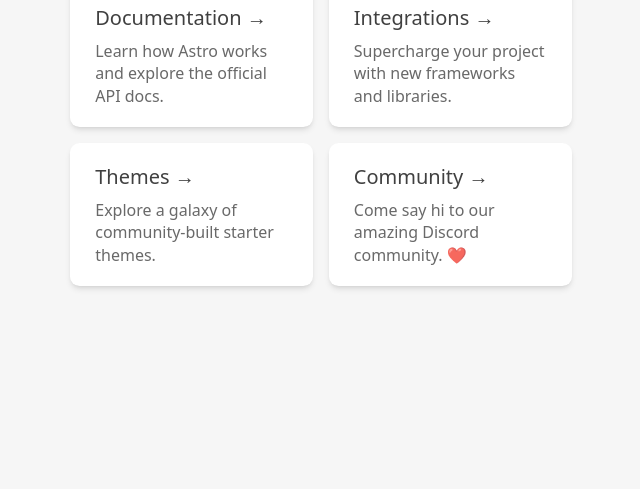
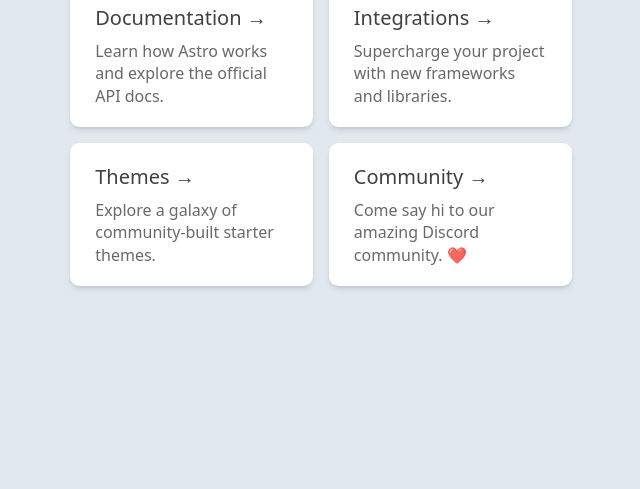
Before and after one commit to mhazhary/azhary.dev, an Astro site: page / in a window 1280 px wide. Shown: the part 311-800 px from the top of the page, without its empty margins (319-959 px from the left). Built offline with nearby package versions, Linux system fonts and the light colour scheme; Astro itself is replaced by a stand-in of ours.

Commit message:
feat: change background color

```diff
--- a/src/layouts/Layout.astro
+++ b/src/layouts/Layout.astro
@@ -7,12 +7,18 @@
 ---
 
 <!DOCTYPE html>
-<html lang="en">
+<html lang="en" class="bg-slate-200">
 	<head>
 		<meta charset="UTF-8" />
 		<meta name="description" content="Astro description" />
 		<meta name="viewport" content="width=device-width" />
 		<link rel="icon" type="image/svg+xml" href="/favicon.svg" />
+		<link rel="preconnect" href="https://fonts.googleapis.com" />
+		<link rel="preconnect" href="https://fonts.gstatic.com" crossorigin />
+		<link
+			href="https://fonts.googleapis.com/css2?family=Space+Grotesk&display=swap"
+			rel="stylesheet"
+		/>
 		<meta name="generator" content={Astro.generator} />
 		<title>{title}</title>
 	</head>
@@ -30,10 +36,6 @@
 			white 60%
 		);
 	}
-	html {
-		font-family: system-ui, sans-serif;
-		background-color: #f6f6f6;
-	}
 	code {
 		font-family: Menlo, Monaco, Lucida Console, Liberation Mono,
 			DejaVu Sans Mono, Bitstream Vera Sans Mono, Courier New, monospace;
```
